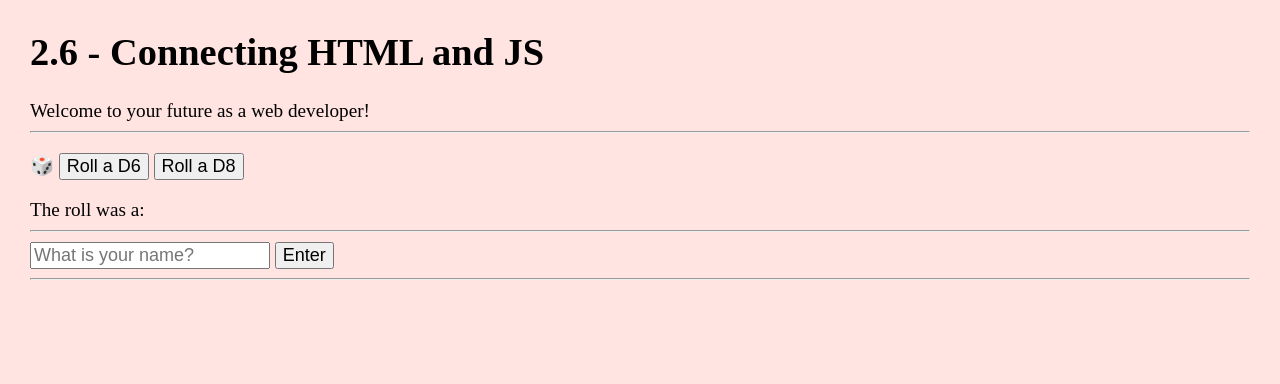
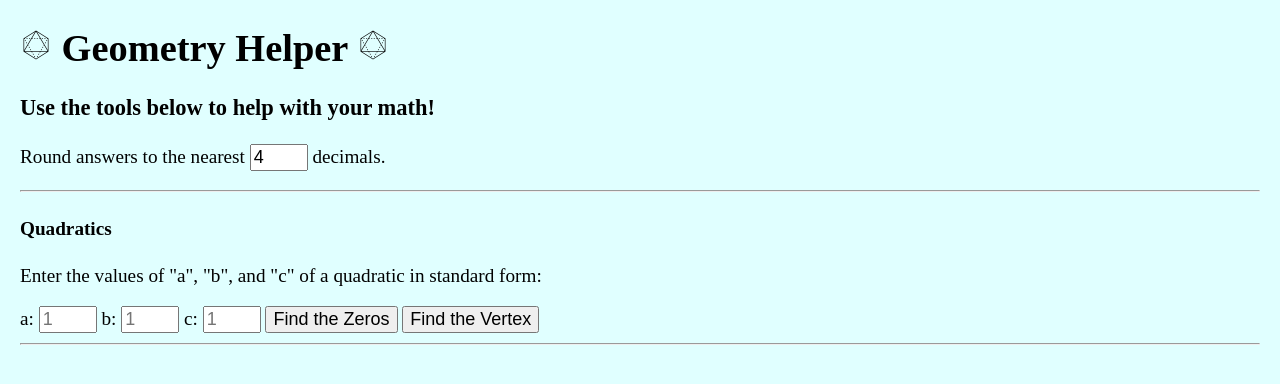
Before and after one commit to MisterBrash/3U_U2_Summative, a plain HTML site: page index.html in a window 1280 px wide. Drawn offline with Linux system fonts and the light colour scheme.

Commit message:
Getting setup - too many changes to list.

```diff
--- a/index.html
+++ b/index.html
@@ -2,33 +2,53 @@
 
 <html>
     <head>
-        <title>2.6 - Connecting HTML and JS</title>
+        <title>Geometry Helper 📐</title>
         <link rel="icon" href="./images/favicon.png" sizes="any" type="image/png">
         <link rel="stylesheet" href="./style.css">
         <script src="./main.js" defer></script>
     </head>
 
     <body>
-        <h1>2.6 - Connecting HTML and JS</h1>
+        <h1>
+            <img class="heading_img" src="./images/geometry.png" width="32px">
+             Geometry Helper
+            <img class="heading_img" src="./images/geometry.png" width="32px">
+        </h1>
 
-        <div id="try_me">Welcome to your future as a web developer!</div>
+        <h3>Use the tools below to help with your math!</h3>
+
+        <p>
+            Round answers to the nearest
+            <input type="number" id="rounding" value="4" placeholder="0" min="0" max="10">
+            decimals.
+        </p>
 
         <hr>
 
-        <p>
-            <span id="die">🎲</span>
-            <button id="d6">Roll a D6</button>
-            <button id="d8">Roll a D8</button>
-        </p>
+        <!-- Quadratics -->
+        <div>
+            <h4>Quadratics</h4>
+            <p>
+                Enter the values of "a", "b", and "c" of a quadratic in standard form:
+            </p>
+            <label for="a">a:</label>
+            <input id="a" name="a" type="number" placeholder="1" autocomplete="off">
+            <label for="b">b:</label>
+            <input id="b" type="number" placeholder="1" autocomplete="off">
+            <label for="c">c:</label>
+            <input id="c" type="number" placeholder="1" autocomplete="off">
+            <button id="zeros">Find the Zeros</button>
+            <button id="vertex">Find the Vertex</button>
 
-        <div>The roll was a: <span id="die_roll"></span></div>
+            <!-- Output for the zeros or vertex -->
+            <div id="quadratic_output"></div>
+        </div>
 
         <hr>
 
-        <input id="user_input" type="text" placeholder="What is your name?" autocomplete="off"> <button id="enter">Enter</button>
-
-        <hr>
-
-        <div id="greeting"></div>
+        <!-- Geometry -->
+        <div>
+            <h4></h4>
+        </div>
     </body>
 </html>
--- a/main.js
+++ b/main.js
@@ -1,5 +1,5 @@
 /**
- * 2.6 - Connecting HTML to JavaScript!
+ * Unit 2 Summative Task - Geometry Helper
  * ICS3 - Mr. Brash 🐿️
  *
  * Read README.md and YOUR_Task.md
@@ -17,3 +17,17 @@
 function randInt(min, max) {
     return Math.floor(Math.random() * (max - min + 1)) + min;
 }
+
+// Round to the nearest "decimals" number of decimals
+function round(value, decimals) {
+    return Math.round(value * 10**decimals) / 10**decimals;
+}
+
+// Determine the zeros of a quadratic using user-inputs for a, b, and c
+function zeros() {
+}
+
+// Determine the vertex of a quadratic using user-inputs for a, b, and c
+function vertex() {
+
+}
--- a/style.css
+++ b/style.css
@@ -1,9 +1,18 @@
 body {
-    background-color: mistyrose;
-    margin: 30px;
+    background-color:lightcyan;
+    margin: 20px;
     font-size: larger;
 }
 
 button, input {
     font-size: large;
 }
+
+.heading_img {
+    vertical-align: auto;
+}
+
+/* Quadratics number boxes */
+#rounding, #a, #b, #c {
+    width: 50px;
+}
```
Also changed, not shown: images/favicon.png, images/geometry.png (added), images/params_and_return.png (deleted), 4 other files.
